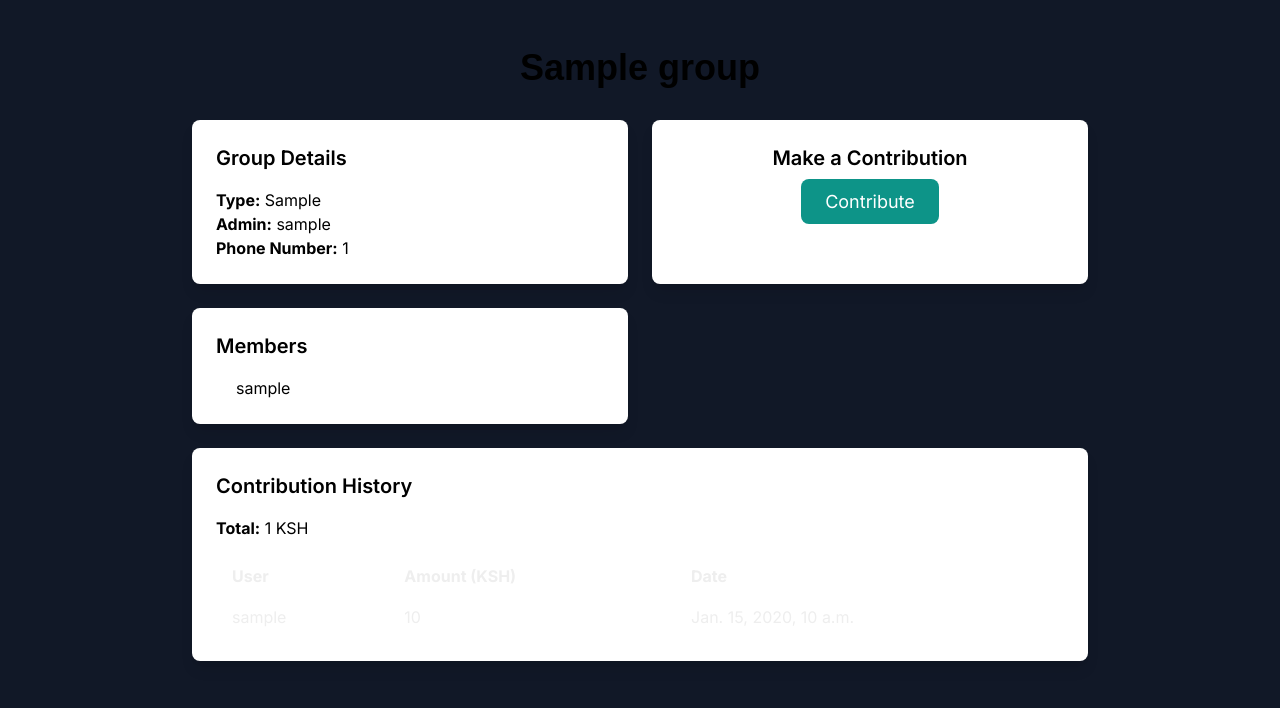
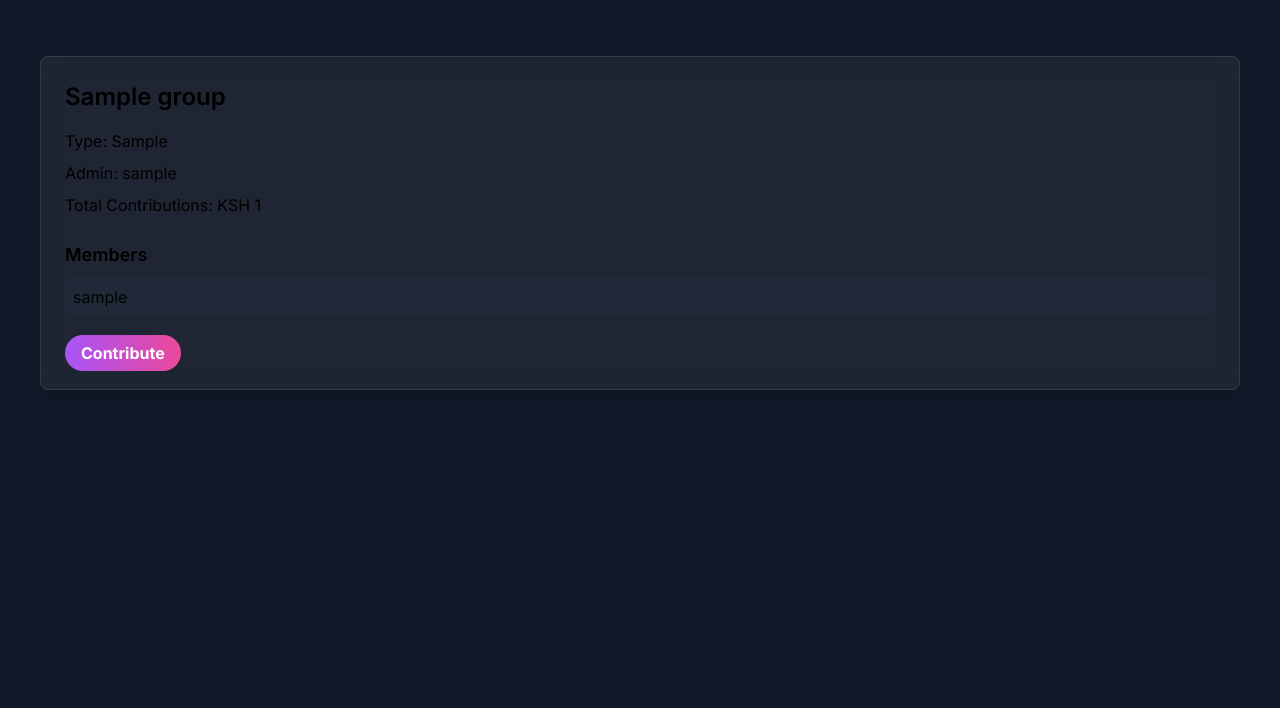
Before and after one commit to StewieC/easy-m, a Django app: template contributions/templates/contributions/group_detail.html in a window 1280 px wide. Shown: the top 708 px of the page. Run offline with Django 5.2, Linux system fonts and the light colour scheme; the template is opened without the code that fills it: most values are stand-ins (such as "Sample title", 1, 10 or a date in 2020); some libraries are stand-ins or nearby versions.

Commit message:
Refactor contribution templates for improved layout and styling; enhance form presentation and button styles

```diff
--- a/contributions/templates/contributions/group_detail.html
+++ b/contributions/templates/contributions/group_detail.html
@@ -1,144 +1,62 @@
-{% extends 'contributions/base.html' %}
+{% extends 'base.html' %}
+{% block title %}{{ group.name }} - easy-m{% endblock %}
+{% block content %}
+<main class="container mx-auto px-4 py-8">
+    <section class="glassmorphism p-6 rounded-lg shadow-lg mb-8">
+        <h2 class="text-2xl font-semibold mb-4">{{ group.name }}</h2>
+        <p class="text-md mb-2">Type: {{ group.group_type }}</p>
+        <p class="text-md mb-2">Admin: {{ group.admin.username }}</p>
+        <p class="text-md mb-4">Total Contributions: KSH {{ group.total_contributions }}</p>
 
-{% block title %}{{ group.name }} - easy-m{% endblock %}
-
-{% block content %}
-<div class="container mx-auto py-6 max-w-4xl">
-    <h1 class="text-4xl font-bold text-charcoal mb-8 text-center" style="font-family: 'Poppins', sans-serif;">{{ group.name }}</h1>
-
-    <div class="grid grid-cols-1 md:grid-cols-2 gap-6 mb-6">
-        <!-- Group Details Card -->
-        <div class="bg-white p-6 rounded-lg shadow-lg">
-            <h2 class="text-xl font-semibold text-charcoal mb-4">Group Details</h2>
-            <p class="text-base"><strong>Type:</strong> {{ group.get_group_type_display }}</p>
-            <p class="text-base"><strong>Admin:</strong> {{ group.admin.username }}</p>
-            <p class="text-base"><strong>Phone Number:</strong> {{ group.phone_number }}</p>
-            {% if group.group_type == 'merry_go_round' %}
-                <p class="text-base"><strong>Amount:</strong> {{ group.amount }} KSH</p>
-                <p class="text-base"><strong>Period:</strong> {{ group.contribution_period }}</p>
-                <p class="text-base"><strong>Cycle:</strong> {{ group.payout_cycle }}</p>
-                <p class="text-base"><strong>Savings:</strong> {{ group.savings_enabled|yesno:"Yes,No" }}</p>
-                {% if group.savings_enabled %}
-                    <p class="text-base"><strong>Savings Amount:</strong> {{ group.savings_amount }} KSH</p>
-                {% endif %}
-                <p class="text-base"><strong>Description:</strong> {{ group.description }}</p>
+        {% if group.group_type == 'merry_go_round' %}
+        <div class="mb-6">
+            <h3 class="text-lg font-semibold mb-2">Last Payout</h3>
+            {% if last_payout %}
+            <p class="text-md">Payout of {{ last_payout.amount }} KSH to {{ last_payout.recipient.username }} on {{ last_payout.date }}</p>
+            {% else %}
+            <p class="text-gray-400">No payouts yet.</p>
             {% endif %}
         </div>
+        {% if user == group.admin %}
+        <form method="post">
+            {% csrf_token %}
+            <button type="submit" name="make_payout" class="bg-gradient-to-r from-purple-500 to-pink-500 hover:from-purple-600 hover:to-pink-600 text-white font-bold py-2 px-4 rounded-full transition duration-300 ease-in-out">Make Payout</button>
+        </form>
+        {% endif %}
+        {% endif %}
 
-        <!-- Make a Contribution Card (Swapped with Members) -->
-        <div class="bg-white p-6 rounded-lg shadow-lg text-center">
-            <h2 class="text-xl font-semibold text-charcoal mb-4">Make a Contribution</h2>
-            <a href="{% url 'make_contribution' group.id %}" class="bg-teal-600 text-white px-6 py-3 rounded-lg hover:bg-teal-700 text-lg">Contribute</a>
-        </div>
-    </div>
-
-    <!-- Members Card (Swapped with Make a Contribution) -->
-    <div class="grid grid-cols-1 md:grid-cols-2 gap-6 mb-6">
-        <div class="bg-white p-6 rounded-lg shadow-lg">
-            <h2 class="text-xl font-semibold text-charcoal mb-4">Members</h2>
-            <ul class="list-disc pl-5 text-base">
+        <div class="mt-6">
+            <h3 class="text-lg font-semibold mb-2">Members</h3>
+            <ul class="space-y-2">
                 {% for member in group.members.all %}
-                    <li>{{ member.username }} {% if member == group.admin %}(Admin){% endif %}</li>
-                {% empty %}
-                    <li>No members yet.</li>
+                <li class="bg-gray-800 rounded-lg p-2 flex justify-between items-center">
+                    <span>{{ member.username }}</span>
+                    {% if user == group.admin and member != group.admin %}
+                    <form method="post" class="inline">
+                        {% csrf_token %}
+                        <input type="hidden" name="user_id" value="{{ member.id }}">
+                        <button type="submit" name="remove_user" class="text-red-400 hover:text-red-300 transition duration-300">Remove</button>
+                    </form>
+                    {% endif %}
+                </li>
                 {% endfor %}
             </ul>
         </div>
 
-        <!-- Empty div to maintain grid layout -->
-        <div></div>
-    </div>
+        {% if user == group.admin %}
+        <div class="mt-6">
+            <h3 class="text-lg font-semibold mb-2">Add Member</h3>
+            <form method="post" class="flex space-x-2">
+                {% csrf_token %}
+                <input type="email" name="email" placeholder="Enter email" class="flex-1 p-2 rounded-lg" required>
+                <button type="submit" name="add_user" class="bg-gradient-to-r from-purple-500 to-pink-500 hover:from-purple-600 hover:to-pink-600 text-white font-bold py-2 px-4 rounded-full transition duration-300 ease-in-out">Add</button>
+            </form>
+        </div>
+        {% endif %}
 
-    <!-- Contribution History -->
-    <div class="bg-white p-6 rounded-lg shadow-lg mb-6">
-        <h2 class="text-xl font-semibold text-charcoal mb-4">Contribution History</h2>
-        <p class="text-base"><strong>Total:</strong> {{ group.total_contributions }} KSH</p>
-        {% if group.contributions.all %}
-            <table class="w-full mt-4 text-base">
-                <thead>
-                    <tr>
-                        <th class="text-left py-2">User</th>
-                        <th class="text-left py-2">Amount (KSH)</th>
-                        <th class="text-left py-2">Date</th>
-                    </tr>
-                </thead>
-                <tbody>
-                    {% for contribution in group.contributions.all %}
-                        <tr>
-                            <td class="py-2">{{ contribution.user.username }}</td>
-                            <td class="py-2">{{ contribution.amount }}</td>
-                            <td class="py-2">{{ contribution.date }}</td>
-                        </tr>
-                    {% endfor %}
-                </tbody>
-            </table>
-        {% else %}
-            <p class="text-base text-gray-600">No contributions yet.</p>
-        {% endif %}
-    </div>
-
-    {% if group.group_type == 'merry_go_round' %}
-    <div class="grid grid-cols-1 md:grid-cols-2 gap-6 mb-6">
-        <!-- Next Payout Card -->
-        <div class="bg-white p-6 rounded-lg shadow-lg">
-            <h2 class="text-xl font-semibold text-charcoal mb-4">Next Payout</h2>
-            {% with next_payout=group.get_next_payout %}
-                {% if next_payout %}
-                    <p class="text-base"><strong>Recipient:</strong> {{ next_payout.recipient.username }}</p>
-                    <p class="text-base"><strong>Amount:</strong> {{ next_payout.amount }} KSH</p>
-                    <p class="text-base"><strong>Date:</strong> {{ next_payout.date }}</p>
-                    {% if request.user == group.admin %}
-                        <form method="post" class="mt-4">
-                            {% csrf_token %}
-                            <button type="submit" name="make_payout" class="bg-teal-600 text-white px-6 py-3 rounded-lg hover:bg-teal-700 w-full text-lg">Make Payout</button>
-                        </form>
-                    {% endif %}
-                {% else %}
-                    <p class="text-base text-gray-600">No members available for payout.</p>
-                {% endif %}
-            {% endwith %}
+        <div class="mt-6">
+            <a href="{% url 'make_contribution' group_id=group.id %}" class="bg-gradient-to-r from-purple-500 to-pink-500 hover:from-purple-600 hover:to-pink-600 text-white font-bold py-2 px-4 rounded-full transition duration-300 ease-in-out">Contribute</a>
         </div>
-
-        <!-- Last Payout Card -->
-        <div class="bg-white p-6 rounded-lg shadow-lg">
-            <h2 class="text-xl font-semibold text-charcoal mb-4">Last Payout</h2>
-            {% if last_payout %}
-                <p class="text-base"><strong>Recipient:</strong> {{ last_payout.recipient.username }}</p>
-                <p class="text-base"><strong>Amount:</strong> {{ last_payout.amount }} KSH</p>
-                <p class="text-base"><strong>Date:</strong> {{ last_payout.date }}</p>
-            {% else %}
-                <p class="text-base text-gray-600">No payouts have been made yet.</p>
-            {% endif %}
-        </div>
-    </div>
-    {% endif %}
-
-    {% if request.user == group.admin %}
-    <div class="bg-white p-6 rounded-lg shadow-lg">
-        <h2 class="text-xl font-semibold text-charcoal mb-4">Admin Actions</h2>
-        <form method="post" class="mb-4">
-            {% csrf_token %}
-            <div class="flex items-center space-x-4">
-                <input type="email" name="email" placeholder="User email" class="border rounded px-3 py-2 w-full text-base" required>
-                <button type="submit" name="add_user" class="bg-teal-600 text-white px-6 py-3 rounded-lg hover:bg-teal-700">Add User</button>
-            </div>
-        </form>
-        <form method="post" class="mb-4">
-            {% csrf_token %}
-            <div class="flex items-center space-x-4">
-                <label for="user-select" class="sr-only">Select User</label>
-                <select id="user-select" name="user_id" class="border rounded px-3 py-2 w-full text-base" title="Select a user to remove">
-                    {% for member in group.members.all %}
-                        {% if member != group.admin %}
-                            <option value="{{ member.id }}">{{ member.username }}</option>
-                        {% endif %}
-                    {% endfor %}
-                </select>
-                <button type="submit" name="remove_user" class="bg-red-600 text-white px-6 py-3 rounded-lg hover:bg-red-700">Remove User</button>
-            </div>
-        </form>
-        <p class="text-base"><strong>Join Code:</strong> {{ group.join_code }}</p>
-    </div>
-    {% endif %}
-</div>
+    </section>
+</main>
 {% endblock %}
```
Also changed, not shown: contributions/templates/contributions/create_contribution_group.html (+7 -16 lines), contributions/templates/contributions/create_group.html (+7 -12 lines), contributions/templates/contributions/dashboard.html (+21 -22 lines), contributions/templates/contributions/join_group.html (+13 -13 lines), contributions/templates/contributions/make_contribution.html (+11 -14 lines).
